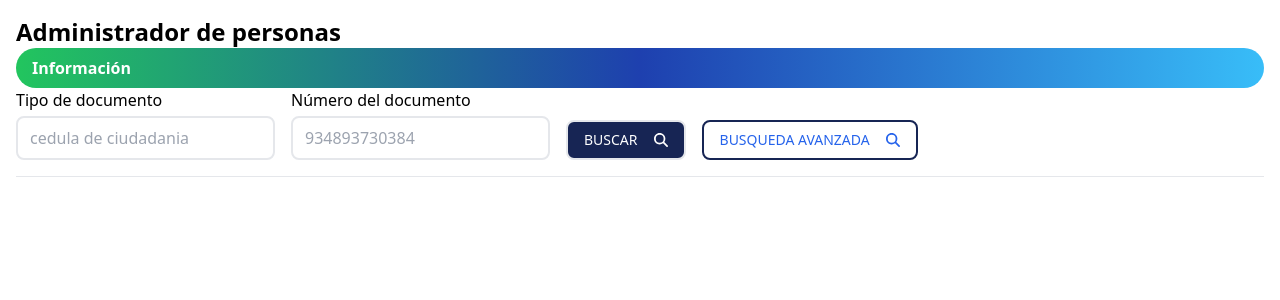
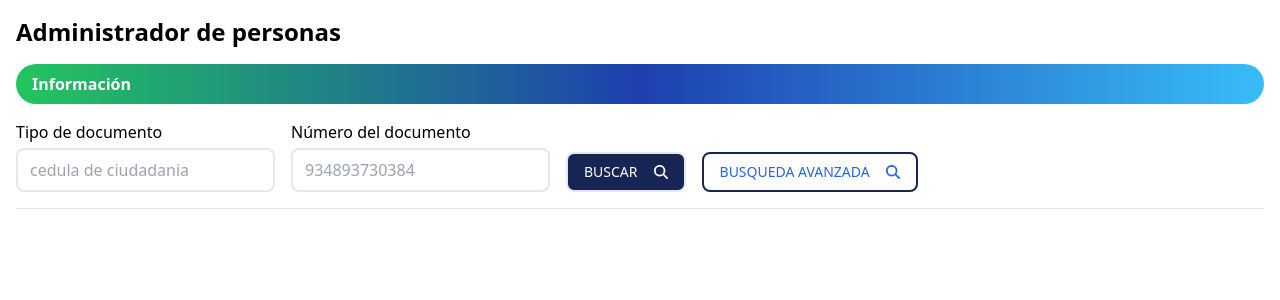
Before and after one commit to Jeanza94/mac-front, a React (Vite) app: page / in a window 1280 px wide. Shown: the top 300 px of the page. Built offline with nearby package versions, Linux system fonts and the light colour scheme.

Commit message:
instalado tanstackquery

```diff
--- a/package.json
+++ b/package.json
@@ -13,6 +13,8 @@
     "@fortawesome/fontawesome-svg-core": "^6.4.2",
     "@fortawesome/free-solid-svg-icons": "^6.4.2",
     "@fortawesome/react-fontawesome": "^0.2.0",
+    "@tanstack/react-query": "^4.35.0",
+    "@tanstack/react-query-devtools": "^4.35.0",
     "react": "^18.2.0",
     "react-dom": "^18.2.0",
     "react-hook-form": "^7.46.1",
--- a/src/components/main-components/SimpleSearchComponent.tsx
+++ b/src/components/main-components/SimpleSearchComponent.tsx
@@ -3,7 +3,7 @@ import { FormScreenOne } from "../forms"
 
 export const SimpleSearchComponent = () => {
   return (
-    <section>
+    <section className="flex flex-col gap-4">
       <h1
           className="text-2xl font-semibold"
         >
--- a/src/main.tsx
+++ b/src/main.tsx
@@ -3,11 +3,17 @@ import ReactDOM from 'react-dom/client'
 import { UserProvider } from './context/users';
 import App from './App.tsx'
 import './index.css'
+import { QueryClientProvider } from '@tanstack/react-query';
+import { queryClient } from './tanstack/config.ts';
+import { ReactQueryDevtools } from '@tanstack/react-query-devtools';
 
 ReactDOM.createRoot(document.getElementById('root')!).render(
   <React.StrictMode>
-    <UserProvider>
-      <App />
-    </UserProvider>
+    <QueryClientProvider client={queryClient}>
+      <UserProvider>
+        <App />
+      </UserProvider>
+      <ReactQueryDevtools initialIsOpen={false} />
+    </QueryClientProvider>
   </React.StrictMode>,
 )
--- /dev/null
+++ b/src/tanstack/config.ts
@@ -0,0 +1,10 @@
+import { QueryClient } from "@tanstack/react-query";
+
+export const queryClient = new QueryClient({
+  defaultOptions: {
+    queries: {
+      refetchOnWindowFocus: false,
+      retry: 2
+    }
+  }
+})
--- /dev/null
+++ b/src/tanstack/index.ts
@@ -0,0 +1 @@
+export * from "./config"
```
Also changed, not shown: 1 other file (tests, documents, lock files or other folders).
